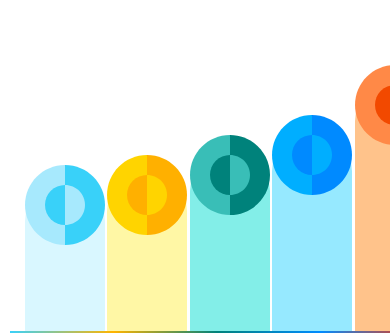
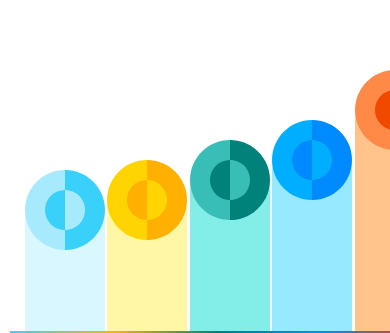
Before and after one commit to tanyagrr/first-project, a React (Vite) app: page / in a window 390 px wide. Shown: the part 462-795 px from the top of the page. Built offline with nearby package versions, Linux system fonts and the light colour scheme.

Commit message:
fix media query

```diff
--- a/src/App.css
+++ b/src/App.css
@@ -284,6 +284,6 @@ and (max-width: 480px)  {
       transform: scale(2);
       position: relative;
       left: 20px;
-      top: 50px;
+      top: 55px;
     }
 }
```
